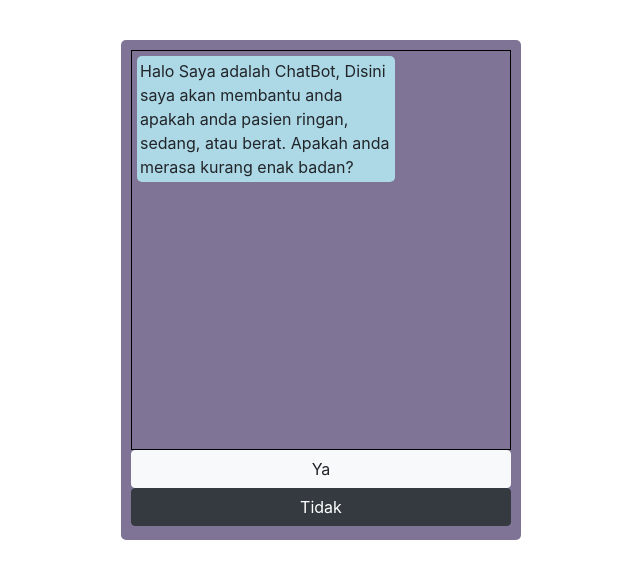
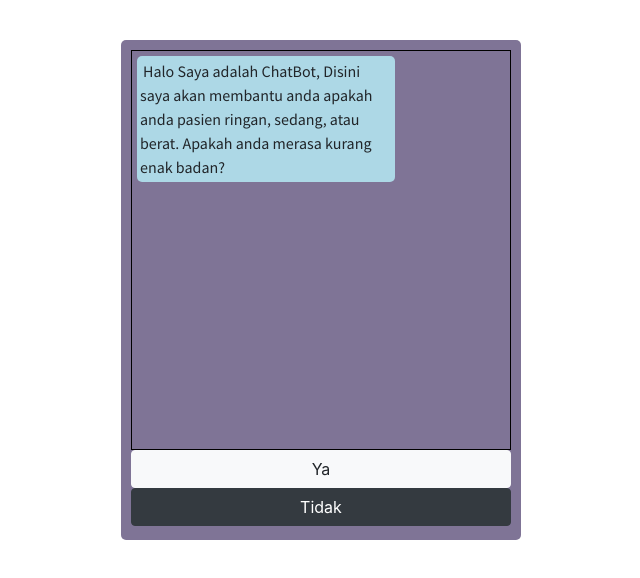
Before and after one commit to CodeAndTech/CodeAndTech.github.io, a plain HTML site: page index.html in a window 1280 px wide. Shown: the top 578 px of the page, without its empty margins (319-959 px from the left). Drawn offline with nearby package versions, Linux system fonts and the light colour scheme.

Commit message:
add font

```diff
--- a/style.css
+++ b/style.css
@@ -1,6 +1,6 @@
 @font-face {
     font-family: sourceSans;
-    src: url("/SourceSansPro-ExtraLight.otf");
+    src: url("/SourceSansPro-Regular.otf");
 }
 
 .wrapper {
@@ -29,8 +29,8 @@
 }
 
 span {
-    font-family:
-        padding: 3px;
+    font-family: 'sourceSans';
+    padding: 3px;
 }
 
 .button {
```
